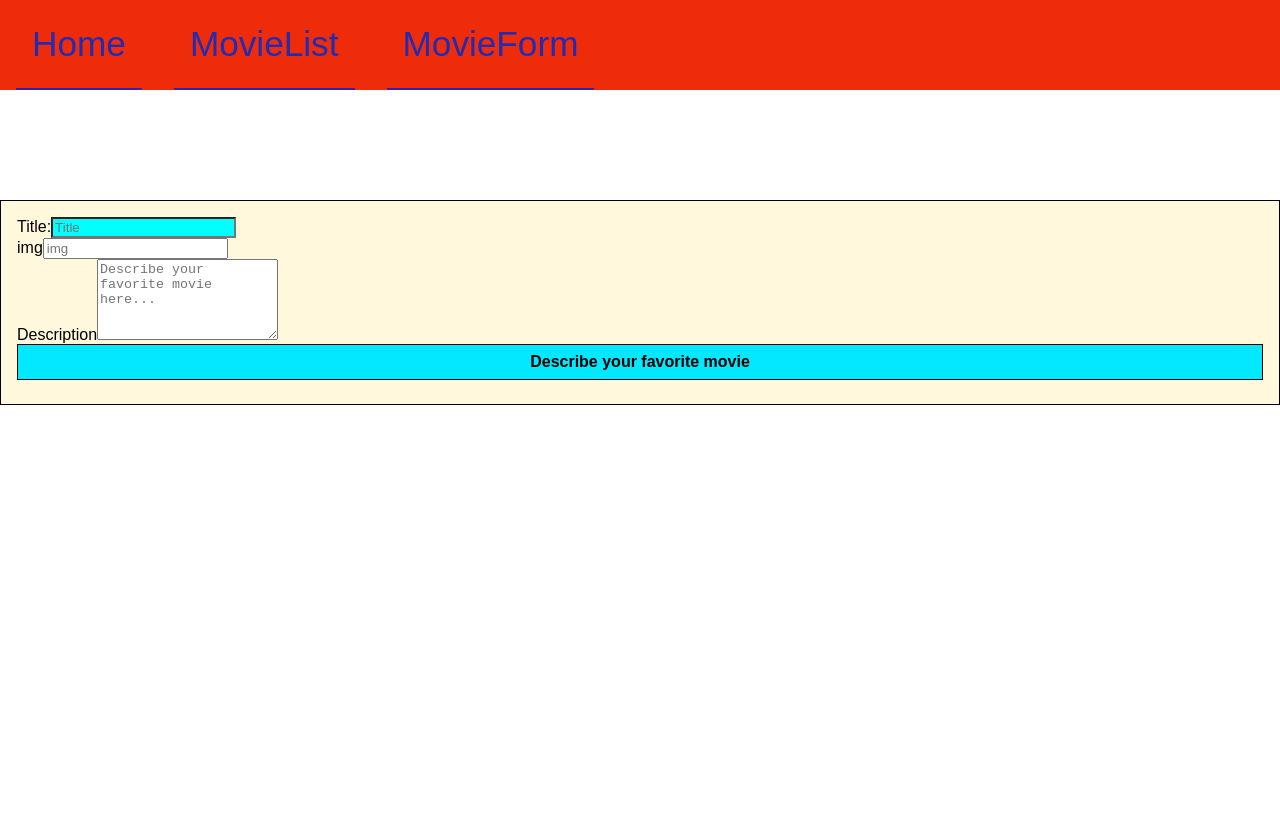
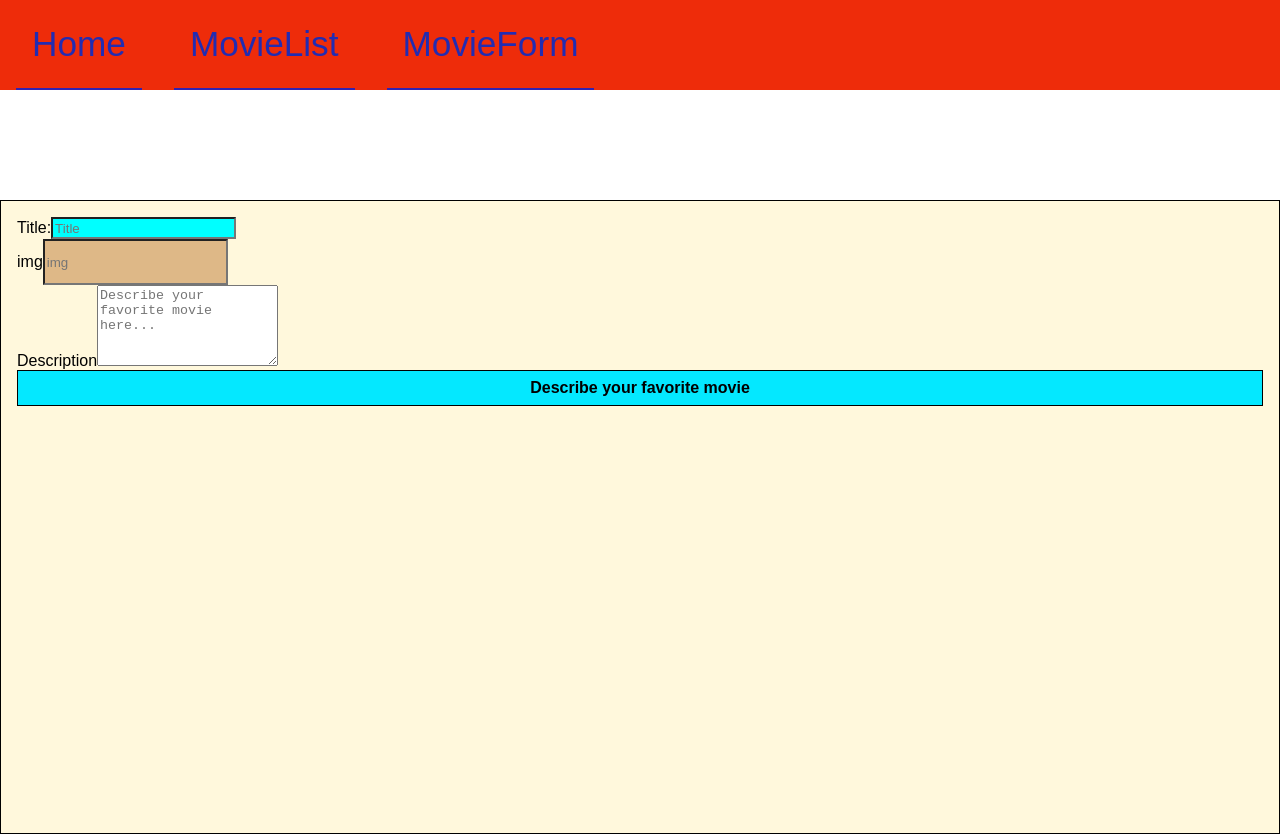
Before and after one commit to joshuamwale/Joshua-Mwale-React-App-project, a React (Create React App) app: page /movieform in a window 1280 px wide. Before the commit the page ends 800 px from the top, so only its background shows below. Built offline with nearby package versions, Linux system fonts and the light colour scheme; data requests are answered from the project's data file.

Commit message:
Styled the movieform-img item

```diff
--- a/src/index.css
+++ b/src/index.css
@@ -103,6 +103,8 @@ form.movieform {
   padding: 1em;
   display: flex;
   flex-direction: column;
+  min-height: 75vh;
+  max-height: 100vh;
 }
 
 form.movieform > textarea,
@@ -121,7 +123,17 @@ form.movieform > input {
 .movieform-title {
 align-items: center;
 background-color: aqua;
-tab-size: 0in;
+min-height: 2vh;
+max-height: 3vh;
+
+}
+
+.movieform-img {
+background-color: burlywood;
+size: 1em;
+align-items: center;
+min-height: 5vh;
+max-height: 10vh;
 }
 
 input[type="submit"],
```
